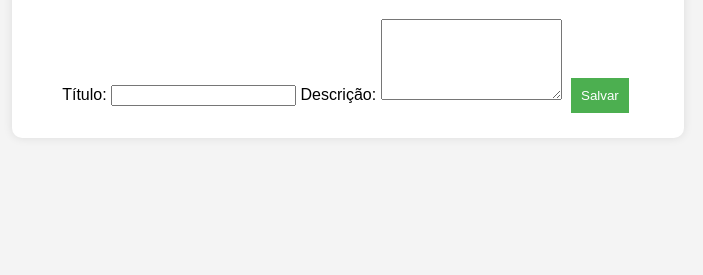
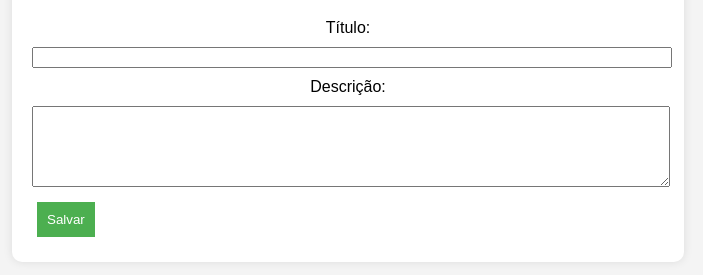
Before and after one commit to carlosxfelipe/fastapi-todo, a plain HTML site: page frontend/edit.html in a window 1280 px wide. Shown: the part 89-364 px from the top of the page, without its empty margins (292-995 px from the left). Drawn offline with Linux system fonts and the light colour scheme.

Commit message:
Enhance form styling for better layout and alignment

```diff
--- a/frontend/styles.css
+++ b/frontend/styles.css
@@ -32,3 +32,16 @@ button {
   background-color: #d9534f;
   color: white;
 }
+
+form {
+  display: flex;
+  flex-direction: column;
+  align-items: flex-start;
+}
+
+label,
+input,
+textarea {
+  width: 100%;
+  margin-bottom: 10px;
+}
```
